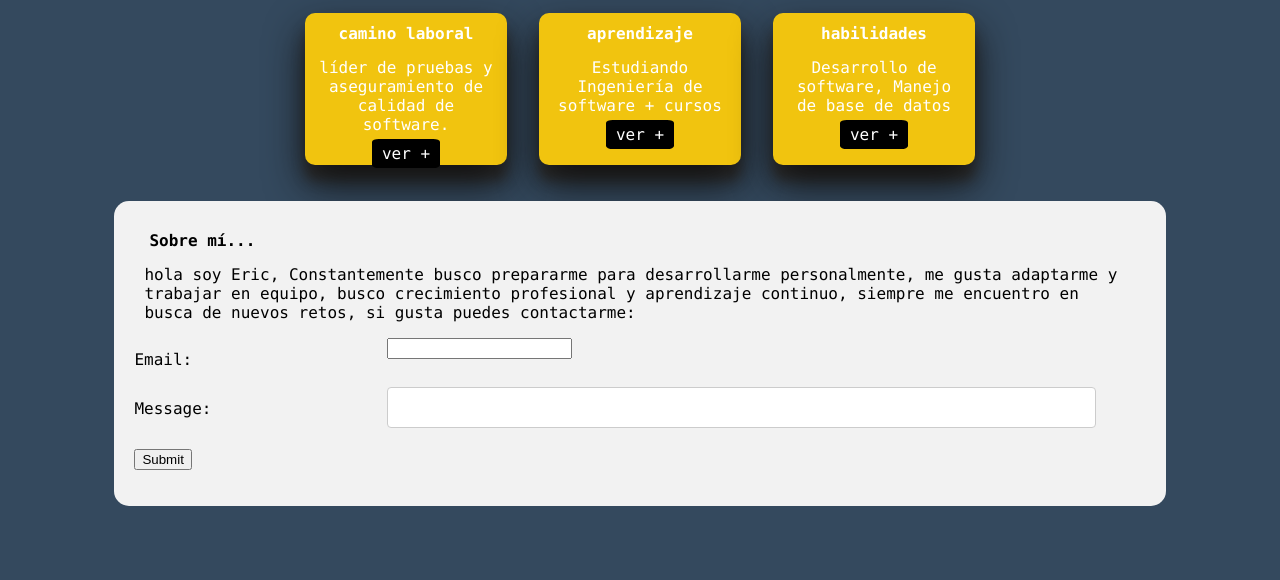
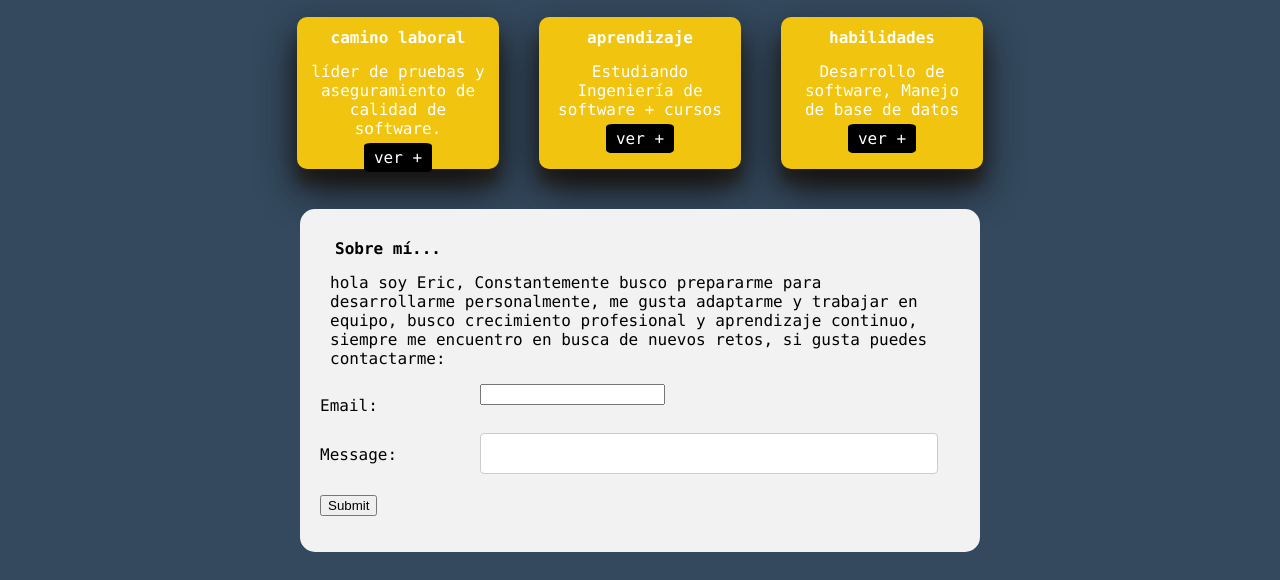
Before and after one commit to eamarquezh/ericmarquez, a plain HTML site: page index.html in a window 1280 px wide. Shown: the part 324-904 px from the top of the page. Before the commit the page ends 858 px from the top, so only its background shows below. Drawn offline with Linux system fonts and the light colour scheme.

Commit message:
actualizacion 18.02.2022

```diff
--- a/style.css
+++ b/style.css
@@ -29,7 +29,7 @@ body{
     width: 200px;
     height: 150px;
     padding: 0px;
-    margin: 1em;
+    margin: 20px;
     background-color: #f1c40f;
     color:white;
     border-radius:10px;
@@ -214,7 +214,8 @@ section{
     background-color: #f2f2f2;
     padding: 20px;
     margin: 20px;
-    width: 80%;
+    width: 75%;
+    max-width: 640px;
   }
 
   .col-25 {
```
